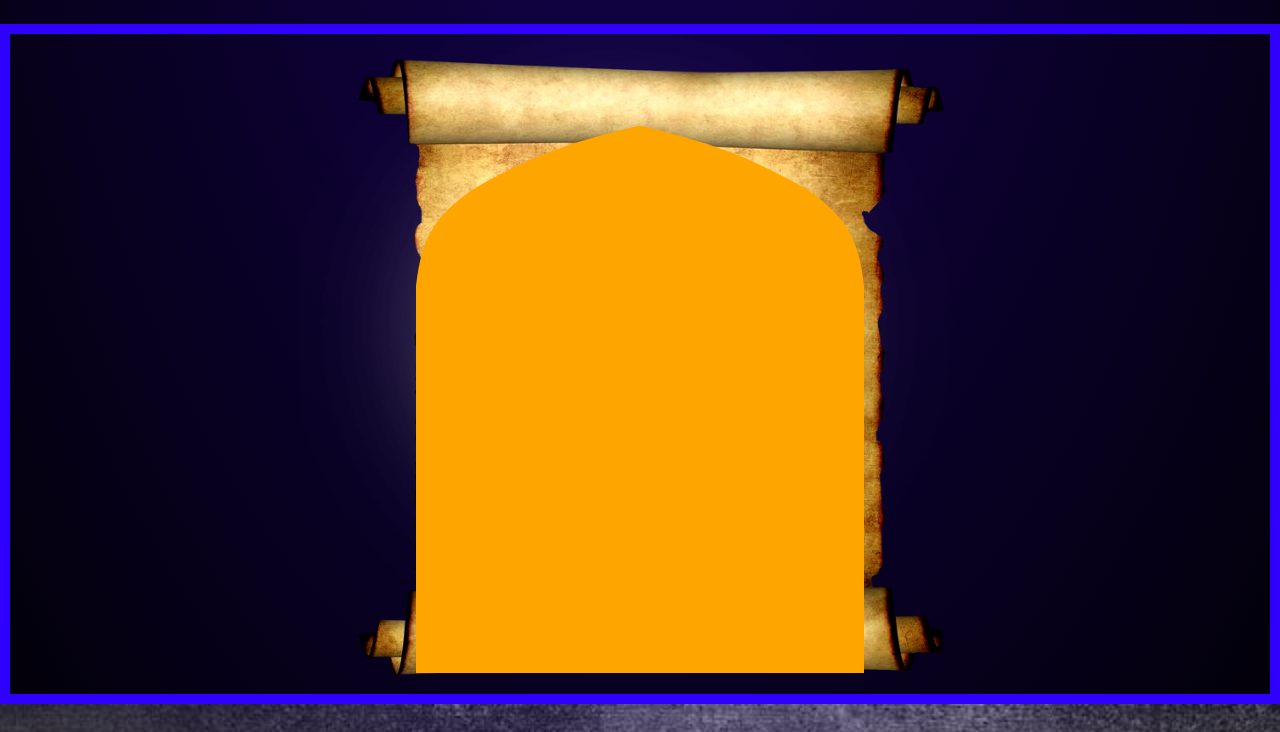
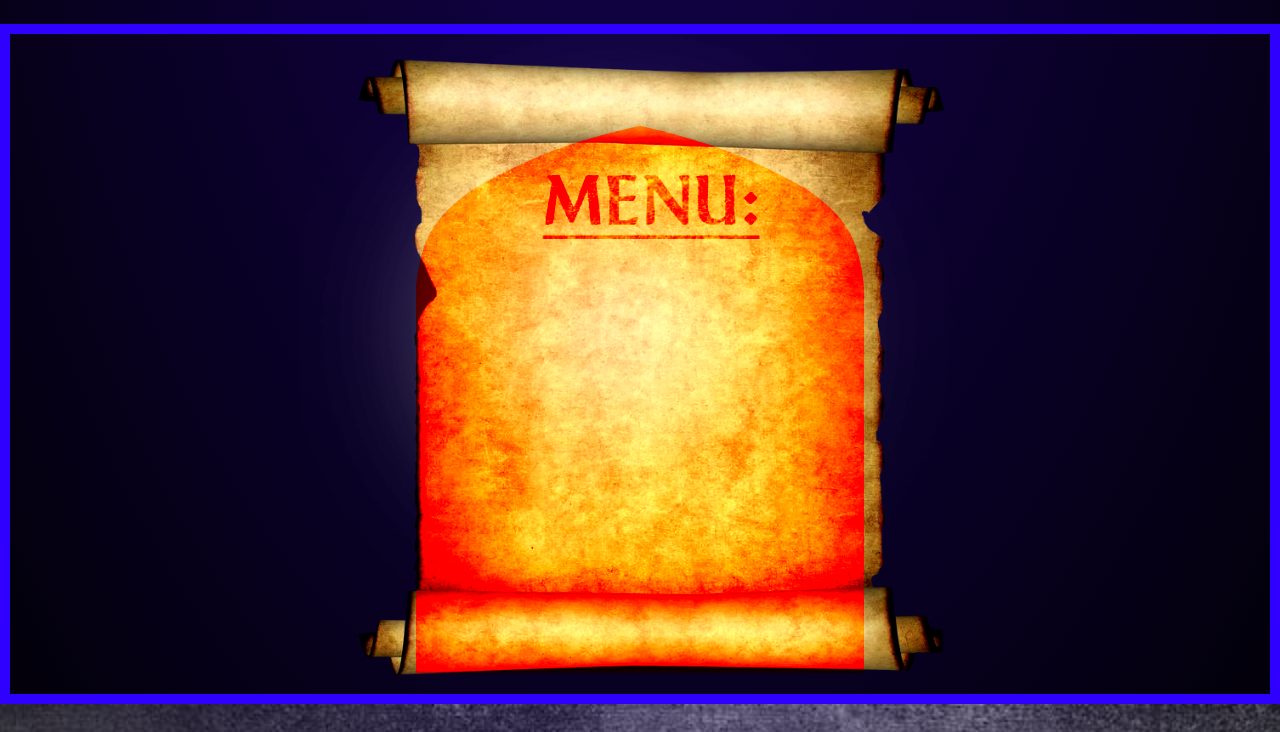
Before and after one commit to MaxPScript/chayhona, a website: page index.html in a window 1280 px wide. Shown: the part 1440-2172 px from the top of the page. Drawn offline with nearby package versions, Linux system fonts and the light colour scheme.

Commit message:
add mix-blend-mode for arch

```diff
--- a/index.html
+++ b/index.html
@@ -55,7 +55,7 @@
               viewBox="0 0 514 629"
               fill="none"
               xmlns="http://www.w3.org/2000/svg"
-              style="margin: auto; display: block"
+              style="margin: auto; display: block; mix-blend-mode: overlay"
             >
               <!-- <g fill="orange">
                 <path d="M0 185 C 6.0515 130.389 20.0472 105.932 65 74"></path>
@@ -71,8 +71,7 @@
                  C338.984 19.8705 381.1 35.7943 449 74
                  C493.953 105.932 507.948 130.389 514 185
                  v629 h-514 v-629"
-                fill="orange"
-                stroke="none"
+                fill="red"
               ></path>
               <!-- <path
               d="M257 1C175.016 19.8705 132.9 35.7943 65 74"
```
